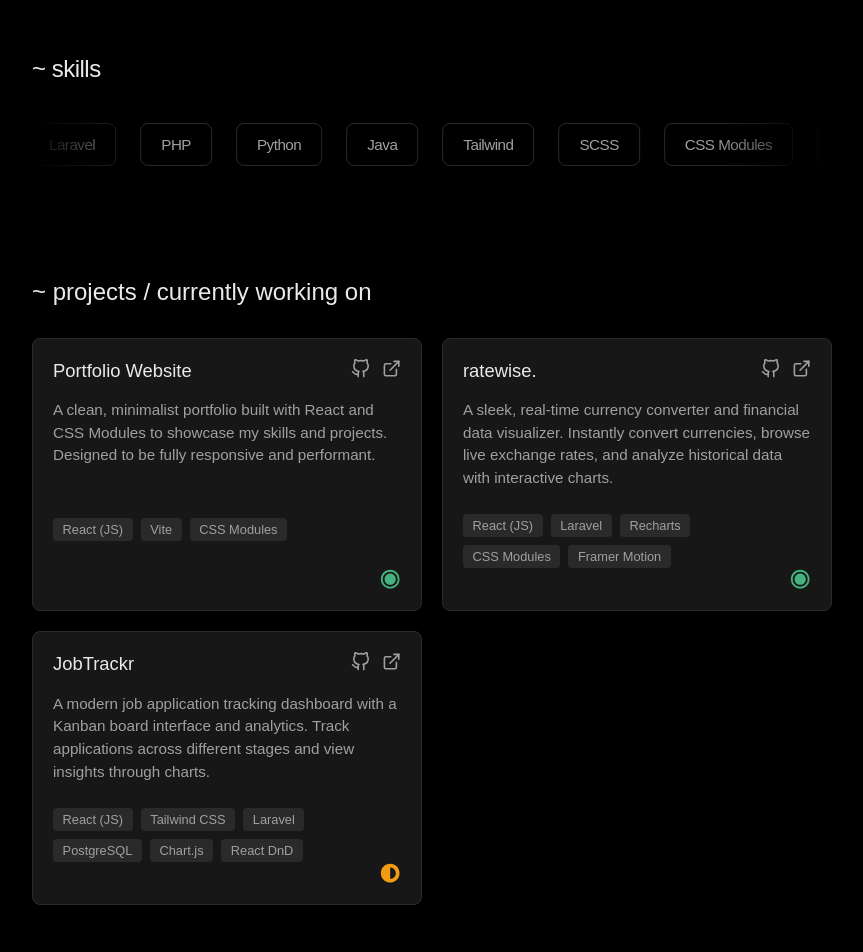
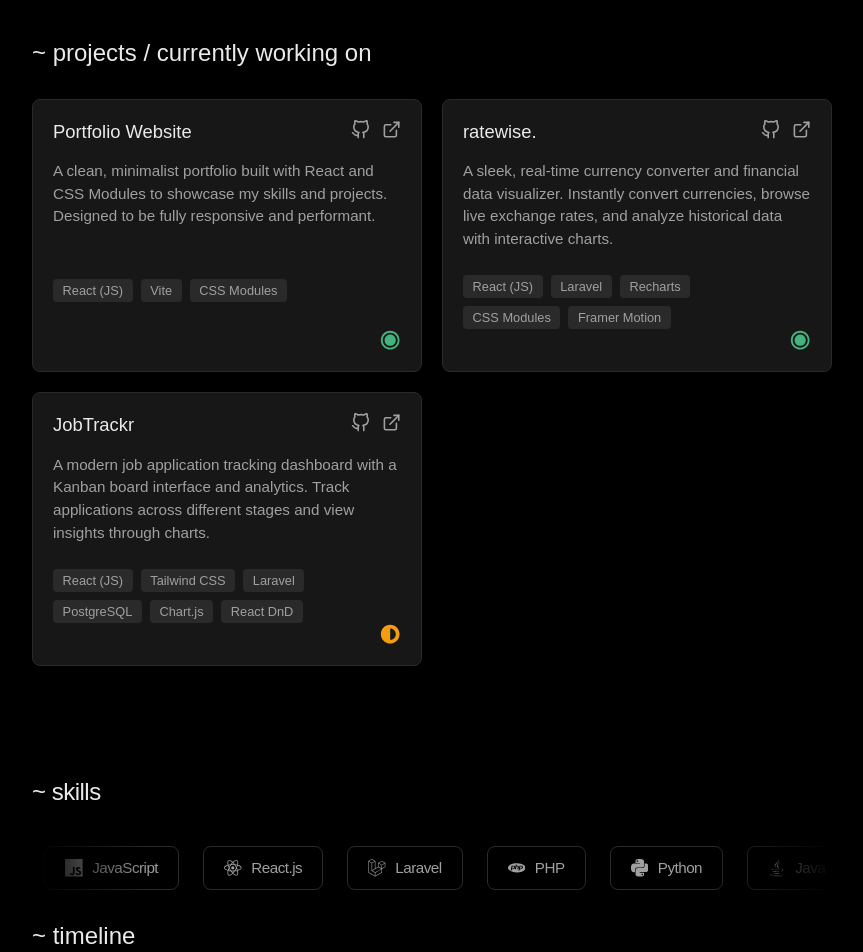
Before and after one commit to alhassandafiri/dafiri-dev, a React (Vite) app: page / in a window 1280 px wide. Shown: the part 240-1192 px from the top of the page, without its empty margins (208-1071 px from the left). Built offline with nearby package versions, Linux system fonts and the light colour scheme; a web font is replaced by a local one.

Commit message:
refactor Skills section to improve carousel functionality and styling

```diff
--- a/src/App.jsx
+++ b/src/App.jsx
@@ -10,8 +10,8 @@
     <>
       <Header />
       <About />
+      <Projects />
       <Skills />
-      <Projects />
       <Timeline />
       <Footer />
     </>
--- a/src/assets/styles/Skills.module.scss
+++ b/src/assets/styles/Skills.module.scss
@@ -5,7 +5,7 @@
   flex-direction: column;
   justify-content: center;
   align-items: center;
-  padding: 3rem 0;
+  padding: 3rem 0 1.5rem 0;
   background-color: #000;
 }
 
@@ -26,15 +26,24 @@
 
 .carouselContainer {
   width: 100%;
-  overflow: hidden;
   position: relative;
   mask: linear-gradient(to right, transparent 0%, black 15%, black 85%, transparent 100%);
   -webkit-mask: linear-gradient(to right, transparent 0%, black 15%, black 85%, transparent 100%);
+  overflow-x: scroll;
+  scrollbar-width: none;
+  &::-webkit-scrollbar {
+    display: none;
+  }
+  cursor: grab;
+  user-select: none;
+
+  &.active {
+    cursor: grabbing;
+  }
 }
 
 .carouselTrack {
   display: flex;
-  animation: scroll 30s linear infinite;
   width: max-content;
 }
 
@@ -44,22 +53,27 @@
   justify-content: center;
   margin: 0 0.75rem;
   padding: 0.75rem 1.25rem;
-
   background: transparent;
   border: 1px solid #2a2a2a;
   border-radius: 8px;
-
   white-space: nowrap;
   transition: all 0.3s ease;
+  pointer-events: none;
 
   &:hover {
-    transform: translateY(-3px);
     border-color: #FFFFFF;
 
-    .skillName {
+    .skillName, .skillIcon {
       color: #FFFFFF;
     }
   }
+}
+
+.skillIcon {
+  margin-right: 0.6rem;
+  font-size: 1.1rem;
+  color: #a0a0a0;
+  transition: color 0.3s ease;
 }
 
 .skillName {
@@ -70,18 +84,9 @@
   transition: color 0.3s ease;
 }
 
-@keyframes scroll {
-  0% {
-    transform: translateX(0);
-  }
-  100% {
-    transform: translateX(-50%);
-  }
-}
-
 @include respond-to('md') {
   .skillsSection {
-    padding: 4rem 0;
+    padding: 4rem 0 2rem 0;
   }
 
   .skillsContent {
--- a/src/components/common/sections/Skills.jsx
+++ b/src/components/common/sections/Skills.jsx
@@ -1,35 +1,85 @@
-// src/components/common/sections/Skills.jsx
-
+import { useState, useRef, useEffect, useCallback } from 'react';
 import styles from '../../../assets/styles/Skills.module.scss';
+import { SiJavascript, SiReact, SiLaravel, SiPhp, SiPython, SiTailwindcss, SiSass, SiPostgresql, SiGit, SiCss3 } from 'react-icons/si';
+import { FaJava } from 'react-icons/fa';
+import { FiDatabase } from 'react-icons/fi';
 
 const Skills = () => {
-  const skills = [
-    'JavaScript',
-    'React.js',
-    'Laravel',
-    'PHP',
-    'Python',
-    'Java',
-    'Tailwind',
-    'SCSS',
-    'CSS Modules',
-    'PostgreSQL',
-    'SQL',
-    'Git'
-
+  const skillsData = [
+    { name: 'JavaScript', icon: SiJavascript }, { name: 'React.js', icon: SiReact },
+    { name: 'Laravel', icon: SiLaravel }, { name: 'PHP', icon: SiPhp },
+    { name: 'Python', icon: SiPython }, { name: 'Java', icon: FaJava },
+    { name: 'Tailwind CSS', icon: SiTailwindcss }, { name: 'SCSS', icon: SiSass },
+    { name: 'CSS Modules', icon: SiCss3 }, { name: 'PostgreSQL', icon: SiPostgresql },
+    { name: 'SQL', icon: FiDatabase }, { name: 'Git', icon: SiGit },
   ];
 
-  const duplicatedSkills = [...skills, ...skills];
+  const duplicatedSkills = [...skillsData, ...skillsData];
+
+  const carouselRef = useRef(null);
+  const animationFrameId = useRef(null);
+  const [isDragging, setIsDragging] = useState(false);
+  const [startX, setStartX] = useState(0);
+  const [scrollLeft, setScrollLeft] = useState(0);
+
+  const autoScroll = useCallback(() => {
+    const carousel = carouselRef.current;
+    if (carousel && !isDragging) {
+      if (carousel.scrollLeft >= carousel.scrollWidth / 2) {
+        carousel.scrollLeft = 0;
+      } else {
+        carousel.scrollLeft += 0.5;
+      }
+    }
+    animationFrameId.current = requestAnimationFrame(autoScroll);
+  }, [isDragging]);
+
+  useEffect(() => {
+    animationFrameId.current = requestAnimationFrame(autoScroll);
+    return () => {
+      if (animationFrameId.current) {
+        cancelAnimationFrame(animationFrameId.current);
+      }
+    };
+  }, [autoScroll]);
+
+  const handleMouseDown = (e) => {
+    setIsDragging(true);
+    const carousel = carouselRef.current;
+    setStartX(e.pageX - carousel.offsetLeft);
+    setScrollLeft(carousel.scrollLeft);
+  };
+
+  const handleMouseLeaveOrUp = () => {
+    setIsDragging(false);
+  };
+
+  const handleMouseMove = (e) => {
+    if (!isDragging) return;
+    e.preventDefault();
+    const carousel = carouselRef.current;
+    const x = e.pageX - carousel.offsetLeft;
+    const walk = (x - startX) * 2;
+    carousel.scrollLeft = scrollLeft - walk;
+  };
 
   return (
     <section className={styles.skillsSection}>
       <div className={styles.skillsContent}>
         <h2 className={styles.skillsTitle}>~ skills</h2>
-        <div className={styles.carouselContainer}>
+        <div
+          className={`${styles.carouselContainer} ${isDragging ? styles.active : ''}`}
+          ref={carouselRef}
+          onMouseDown={handleMouseDown}
+          onMouseLeave={handleMouseLeaveOrUp}
+          onMouseUp={handleMouseLeaveOrUp}
+          onMouseMove={handleMouseMove}
+        >
           <div className={styles.carouselTrack}>
             {duplicatedSkills.map((skill, index) => (
               <div key={index} className={styles.skillItem}>
-                <span className={styles.skillName}>{skill}</span>
+                <skill.icon className={styles.skillIcon} />
+                <span className={styles.skillName}>{skill.name}</span>
               </div>
             ))}
           </div>
```
